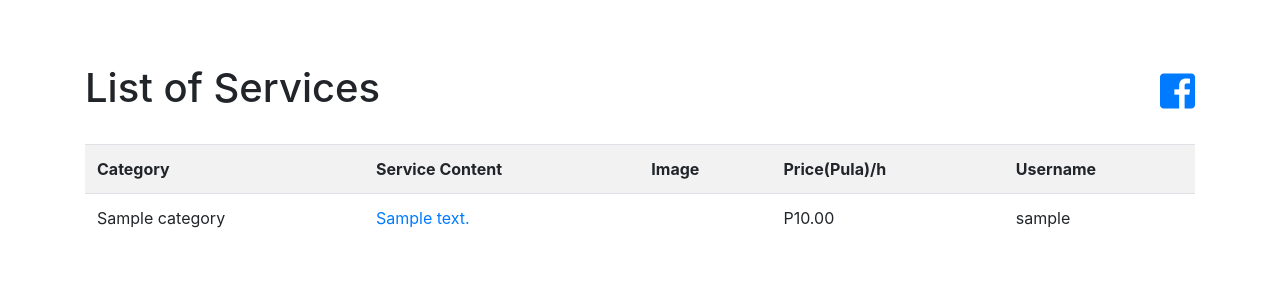
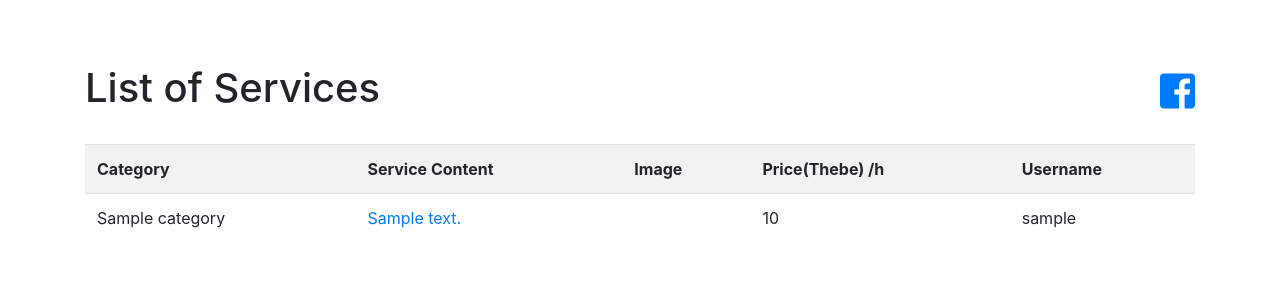
Before and after one commit to hideame/tanki, a Django app: page /skill/ in a window 1280 px wide. Shown: the part 56-356 px from the top of the page. Run offline with Django 3.2, Linux system fonts and the light colour scheme; tables that the repository leaves empty hold one stand-in row (values such as "Sample post"); some libraries are stand-ins or nearby versions.

Commit message:
通貨対応(Thebe)

```diff
--- a/skill/models.py
+++ b/skill/models.py
@@ -17,11 +17,13 @@ class Category(models.Model):       # Categoryモデルの定義
 class Service(models.Model):       # Serviceモデルの定義
     content = models.CharField(max_length=255)
     author = models.ForeignKey(settings.AUTH_USER_MODEL, on_delete=models.CASCADE)
-    price = models.DecimalField(
-        default=50.00,
-        max_digits=7,
-        decimal_places=2,
-        validators=[MinValueValidator(50.00), MaxValueValidator(99999.00)],
+    #price = models.DecimalField(
+    price = models.IntegerField(
+        default=5000,               # Price in thebe
+        # default=50.00,
+        # max_digits=7,
+        # decimal_places=2,
+        validators=[MinValueValidator(5000), MaxValueValidator(10000000)],
         )
     image = StdImageField(upload_to='photo', blank=True, variations={     # 画像カラム追加
         'thumbnail': (100, 100, True),
--- a/skill/templates/skill/service_detail.html
+++ b/skill/templates/skill/service_detail.html
@@ -10,7 +10,7 @@
         {% else %}
             <p>No image</p>
         {% endif %}
-        <div class="d-inline">P{{ service.price }}</div>
+        <div class="d-inline">{{ service.price }} Thebe</div>
         <!-- <form class="d-inline mx-3" action="{% url 'skill:favorite' service.pk %}" method="post">
             {% if is_favorite %}
                 <button type="submit" name="button" class="fas fa-heart fa-lg my-red btn"></button>
--- a/skill/templates/skill/service_list.html
+++ b/skill/templates/skill/service_list.html
@@ -12,7 +12,7 @@
     </h1>
     <table class='table table-striped table-hover'>
         <tr>
-            <th>Category</th><th>Service Content</th><th>Image</th><th>Price(Pula)/h</th><th>Username</th>
+            <th>Category</th><th>Service Content</th><th>Image</th><th>Price(Thebe) /h</th><th>Username</th>
         </tr>
         {% for service in object_list %}
         <tr>
@@ -23,7 +23,7 @@
             {% else %}
                 <td>No image</td>
             {% endif %}
-            <td>P{{ service.price }}</td>
+            <td>{{ service.price }}</td>
             <td>{{ service.author }}</td>
         </tr>
         {% endfor %}
```
Also changed, not shown: README.md, skill/migrations/0015_auto_20191003_1836.py (added), skill/migrations/0016_auto_20191003_1844.py (added), skill/migrations/0017_auto_20191003_1849.py (added).
